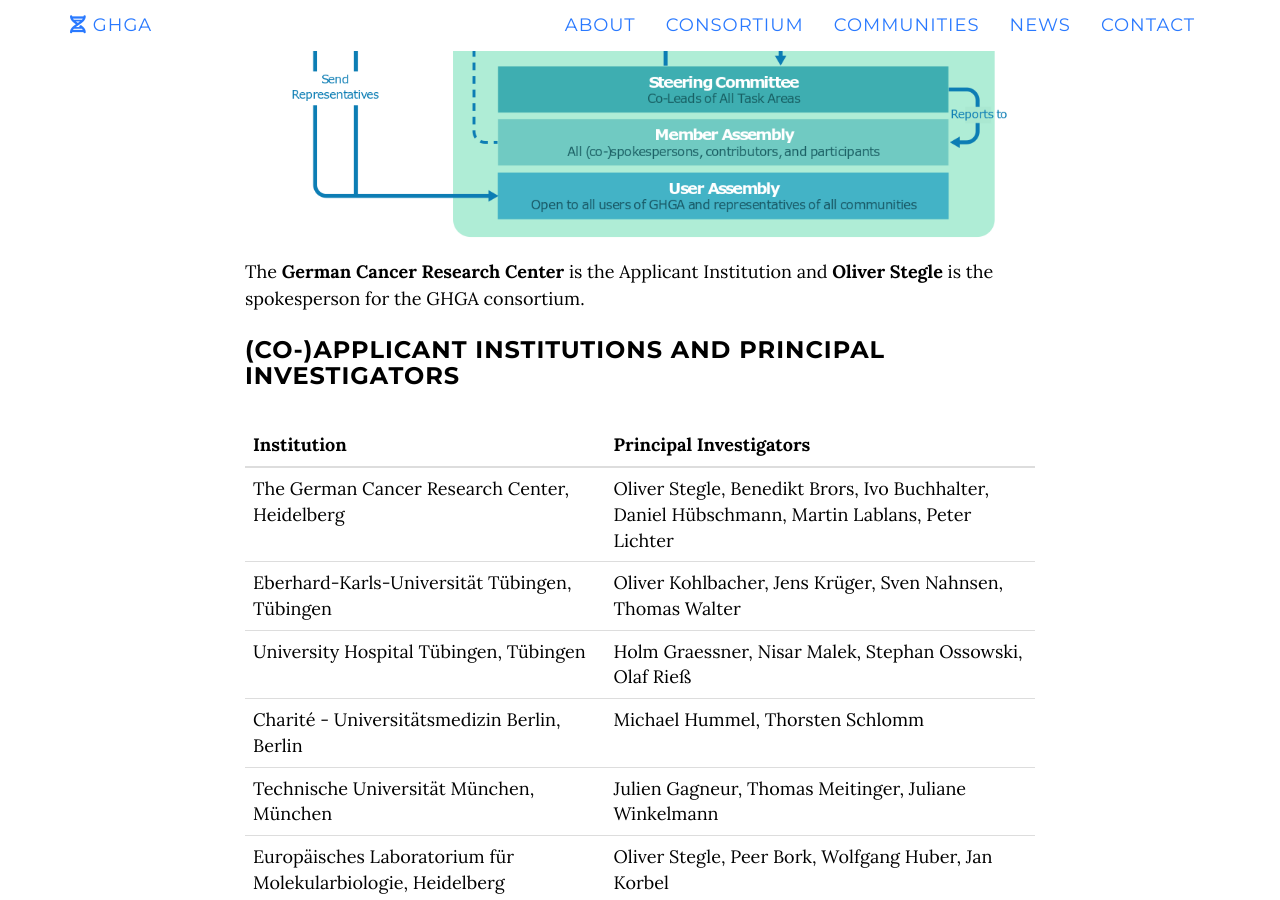
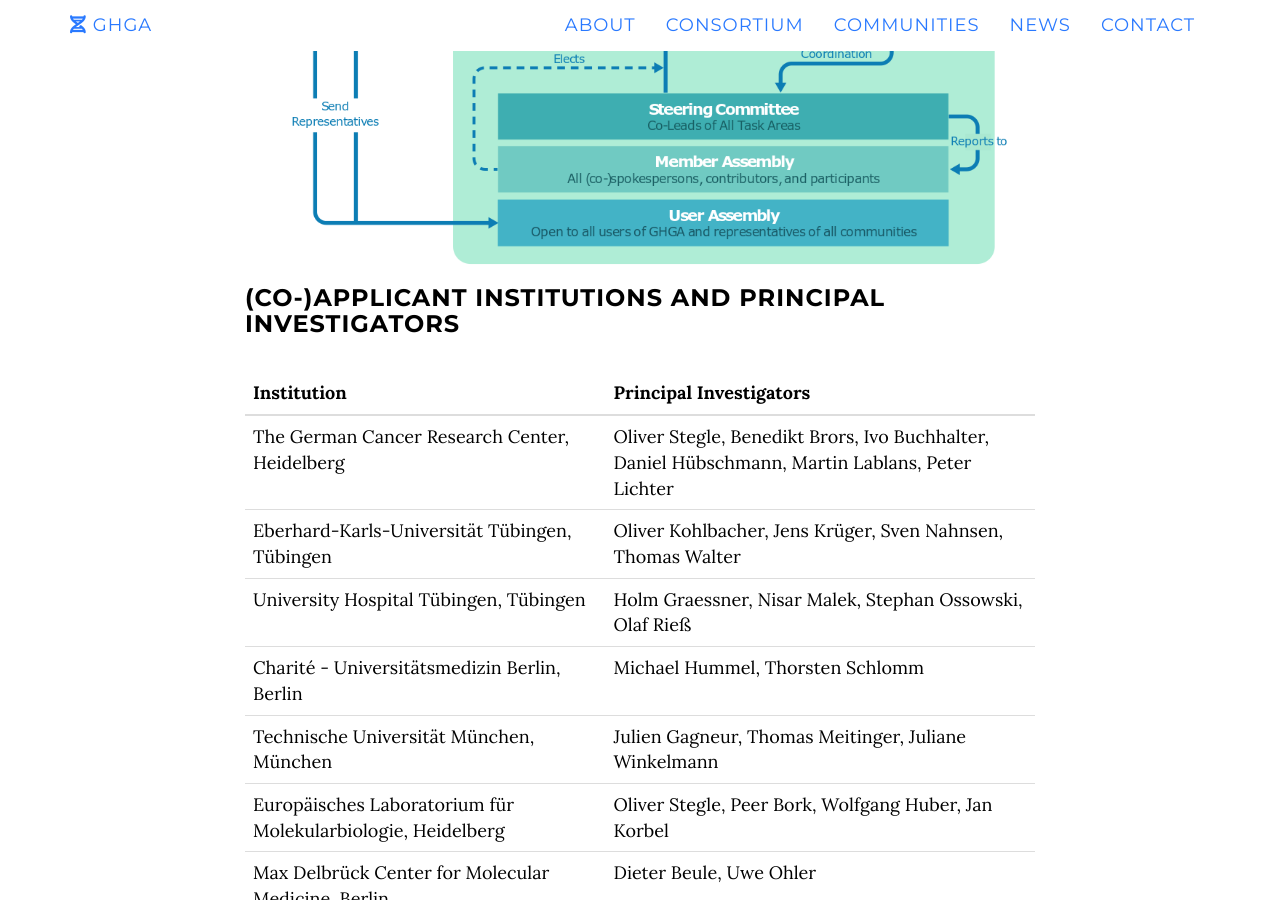
Before and after one commit to ghga-de/online, a Jekyll site: the page built from index.html, in a window 1280 px wide and 900 px high, scrolled down 4244 px. Built offline with Jekyll 4.4.1, drawn with Linux system fonts in a browser that asks for light colours; nearby versions of some CDN libraries; some of the changed text lies outside the part shown.

Commit message:
move DKFZ and Stegle up

```diff
--- a/_includes/about.html
+++ b/_includes/about.html
@@ -15,6 +15,8 @@
                 international standards for data exchange and take on leading
                 roles in international research consortia.
                 <br>
+                Applicant Institution:<b> The German Cancer Research Center DKFZ, Heidelberg</b><br>
+                Spokesperson:<b> Dr. Oliver Stegle</b>
                 <br>
                 <a href="documents/Letter_of_Intent_GHGA.pdf"> GHGA Letter of Intent</a>
                 </p>
--- a/_includes/consortium.html
+++ b/_includes/consortium.html
@@ -49,8 +49,7 @@
               <h3>The Governance Structure of GHGA</h3>
                 <img src="img/GHGA-Governance.png" class="img-responsive"
                 alt="Responsive image"/>
-              <p>The <b>German Cancer Research Center</b> is the Applicant Institution
-                and <b>Oliver Stegle</b> is the spokesperson for the GHGA consortium.</p>
+
               <h3>(Co-)Applicant Institutions and Principal Investigators</h3>
               <table class="table">
                 <thead>
```
